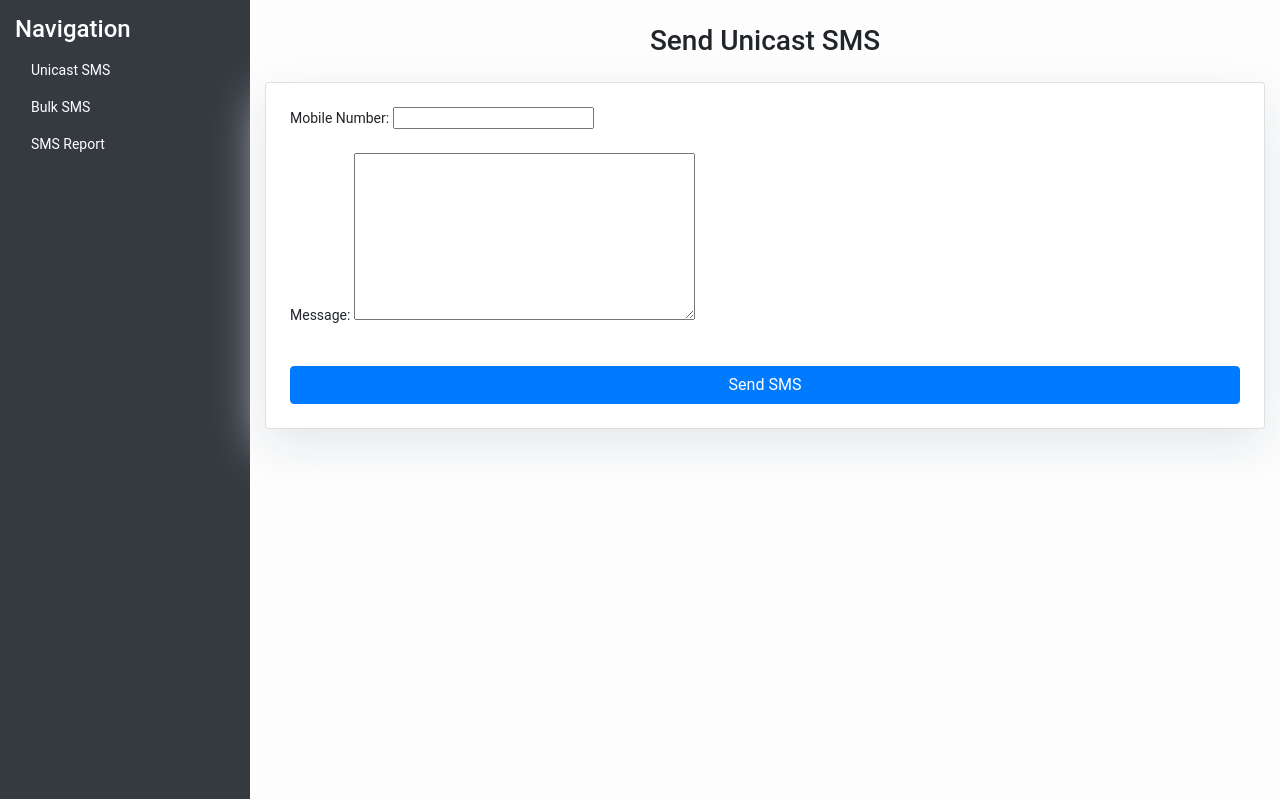
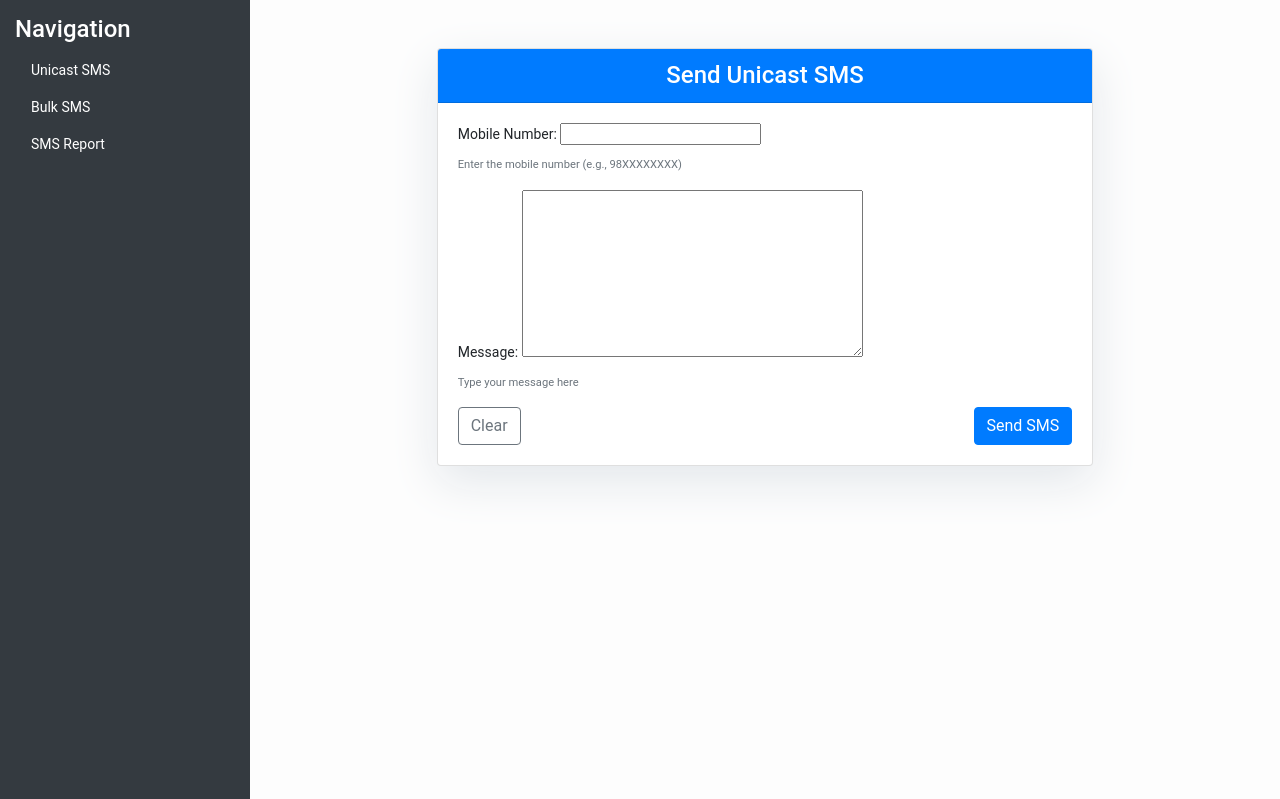
Before and after one commit to ab817/mainDigitalApi, a Django app: page /sms/send-unicast-sms/ in a window 1280 px wide. Shown: the part 58-857 px from the top of the page. Run offline with Django 5.2, Linux system fonts and the light colour scheme; the visitor is signed in with stand-in values (Sample User, id 1); some libraries are stand-ins or nearby versions.

Commit message:
user and design added

```diff
--- a/smsDigital/models.py
+++ b/smsDigital/models.py
@@ -1,4 +1,5 @@
 from django.db import models
+from django.contrib.auth.models import User
 
 class SMSLog(models.Model):
     mobile_number = models.CharField(max_length=15)
@@ -6,6 +7,7 @@ class SMSLog(models.Model):
     status = models.CharField(max_length=250)  # Sent, Failed, etc.
     sent_at = models.DateTimeField(auto_now_add=True)
     response = models.TextField(null=True, blank=True)
+    user = models.ForeignKey(User, on_delete=models.CASCADE)  # Add this field
 
     def __str__(self):
-        return f"{self.mobile_number} - {self.status}"
+        return f"{self.mobile_number} - {self.status} - Sent by {self.user.username}"
--- a/smsDigital/templates/send_unicast_sms.html
+++ b/smsDigital/templates/send_unicast_sms.html
@@ -1,14 +1,40 @@
 {% extends "adminbase.html" %}
 
 {% block content %}
-<div class="container mt-4">
-    <h2 class="mb-4">Send Unicast SMS</h2>
-    <form method="post" class="card p-4 shadow">
-        {% csrf_token %}
-        <div class="form-group">
-            {{ form.as_p }}
+<div class="container mt-5">
+    <div class="row justify-content-center">
+        <div class="col-md-8">
+            <div class="card shadow-lg">
+                <div class="card-header bg-primary text-white text-center">
+                    <h4 class="mb-0">Send Unicast SMS</h4>
+                </div>
+                <div class="card-body">
+                    <form method="post" novalidate>
+                        {% csrf_token %}
+                        <div class="form-row">
+                            <div class="col-md-12">
+                                <div class="form-group">
+                                    {{ form.mobile_number.label_tag }}
+                                    {{ form.mobile_number }}
+                                    <small class="form-text text-muted">Enter the mobile number (e.g., 98XXXXXXXX)</small>
+                                </div>
+                            </div>
+                            <div class="col-md-12">
+                                <div class="form-group">
+                                    {{ form.message.label_tag }}
+                                    {{ form.message }}
+                                    <small class="form-text text-muted">Type your message here</small>
+                                </div>
+                            </div>
+                        </div>
+                        <div class="d-flex justify-content-between">
+                            <button type="reset" class="btn btn-outline-secondary">Clear</button>
+                            <button type="submit" class="btn btn-primary">Send SMS</button>
+                        </div>
+                    </form>
+                </div>
+            </div>
         </div>
-        <button type="submit" class="btn btn-primary">Send SMS</button>
-    </form>
+    </div>
 </div>
 {% endblock %}
--- a/smsDigital/templates/sms_report.html
+++ b/smsDigital/templates/sms_report.html
@@ -12,6 +12,7 @@
                         <th>Message</th>
                         <th>Status</th>
                         <th>Sent At</th>
+                        <th>Sent By</th>  <!-- New column -->
                     </tr>
                 </thead>
                 <tbody>
@@ -21,10 +22,11 @@
                         <td>{{ log.message }}</td>
                         <td>{{ log.status }}</td>
                         <td>{{ log.sent_at }}</td>
+                        <td>{{ log.user.username }}</td>  <!-- Display the user -->
                     </tr>
                     {% empty %}
                     <tr>
-                        <td colspan="4" class="text-center">No records found.</td>
+                        <td colspan="5" class="text-center">No records found.</td>
                     </tr>
                     {% endfor %}
                 </tbody>
--- a/smsDigital/views.py
+++ b/smsDigital/views.py
@@ -9,7 +9,6 @@ from .models import SMSLog
 from django.contrib.auth.decorators import login_required
 
 @login_required
-# Unicast SMS
 def send_unicast_sms(request):
     if request.method == 'POST':
         form = UnicastSMSForm(request.POST)
@@ -40,12 +39,13 @@ def send_unicast_sms(request):
             else:
                 status = 'Failed: Unknown error'
 
-            # Log the SMS
+            # Log the SMS along with the user
             SMSLog.objects.create(
                 mobile_number=mobile_number,
                 message=message,
                 status=status,
-                response=response_text
+                response=response_text,
+                user=request.user  # Log the user who sent the SMS
             )
             return redirect('sms_report')  # Redirect to reporting page after sending
     else:
@@ -77,7 +77,6 @@ def send_bulk_sms(request):
                     f"message={message}"
                 )
                 response = requests.get(url)
-                print(url)
                 response_text = response.text
 
                 # Determine status based on response
@@ -90,12 +89,13 @@ def send_bulk_sms(request):
                 else:
                     status = 'Failed: Unknown error'
 
-                # Log the SMS
+                # Log the SMS along with the user
                 SMSLog.objects.create(
                     mobile_number=mobile_number,
                     message=message,
                     status=status,
-                    response=response_text
+                    response=response_text,
+                    user=request.user  # Log the user who sent the SMS
                 )
 
                 # Introduce a 1-second delay before sending the next SMS
```
